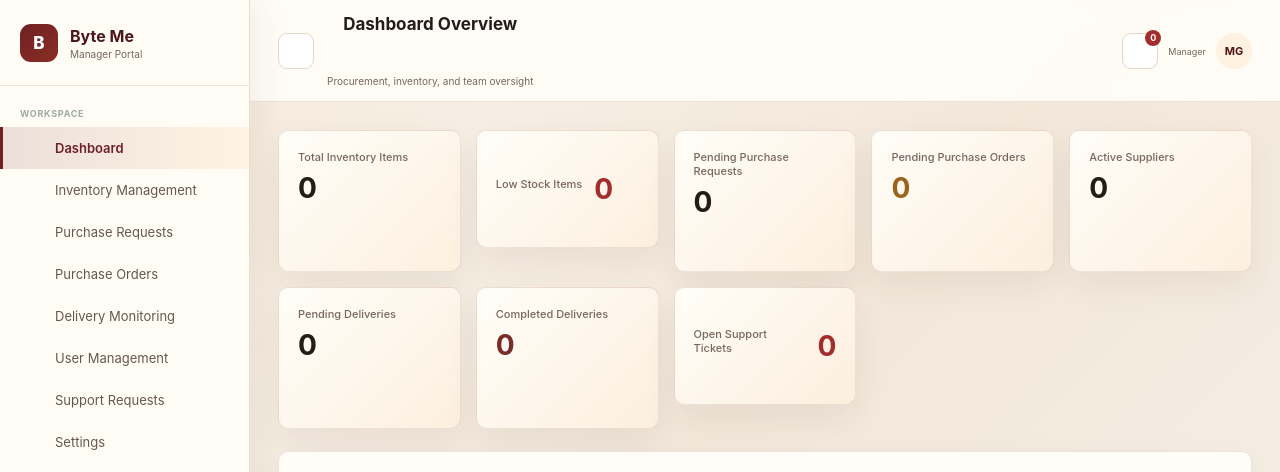
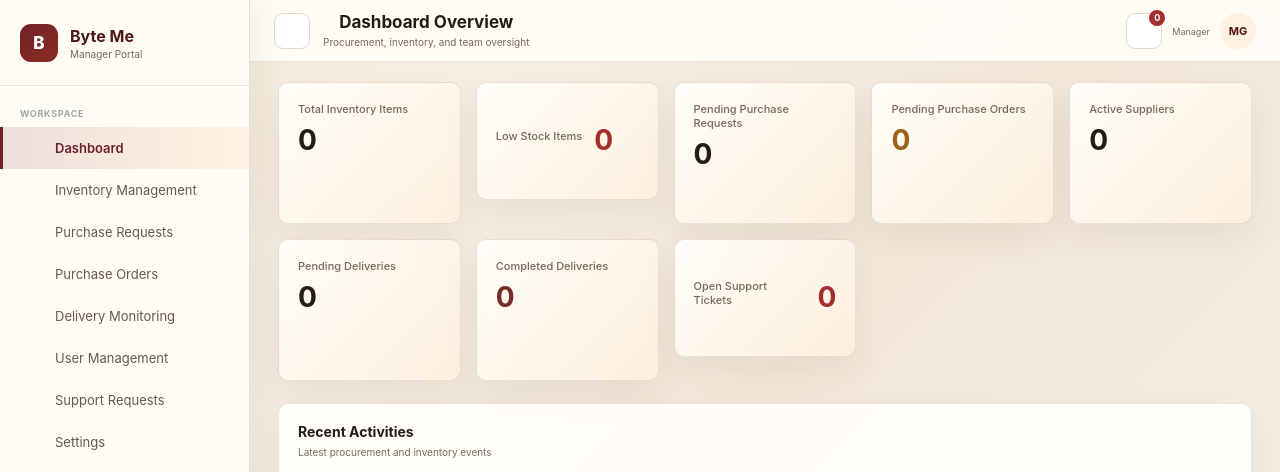
Before and after one commit to marcjustinleeggranada/byteme-erp, a Flask app: template templates/manager.html in a window 1280 px wide. Shown: the top 472 px of the page. Run offline with Flask 3, Linux system fonts and the light colour scheme; the template is opened without the code that fills it, so the values that code supplies are empty; data comes from the database, SQL or seed files in the repository; some libraries are stand-ins or nearby versions.

Commit message:
Fix dashboard header spacing and preserve user data across restarts.
Tighten topbar alignment and padding across all portals, and use a stable instance SQLite path with empty-database-only demo seeding.

Co-authored-by: Cursor <cursoragent@cursor.com>

```diff
--- a/app.py
+++ b/app.py
@@ -13,11 +13,27 @@ load_dotenv()
 app = Flask(__name__)
 app.secret_key = os.environ.get("SECRET_KEY", "super_secret_session_key")
 
-DATABASE_URL = os.environ.get("DATABASE_URL", "")
-if not DATABASE_URL:
-    DATABASE_URL = "sqlite:///procurement.db"
-elif DATABASE_URL.startswith("postgres://"):
-    DATABASE_URL = DATABASE_URL.replace("postgres://", "postgresql://", 1)
+def resolve_database_url():
+    configured = os.environ.get("DATABASE_URL", "").strip()
+    if configured:
+        if configured.startswith("postgres://"):
+            configured = configured.replace("postgres://", "postgresql://", 1)
+        return configured
+    app_dir = os.path.abspath(os.path.dirname(__file__))
+    instance_dir = os.path.join(app_dir, "instance")
+    os.makedirs(instance_dir, exist_ok=True)
+    instance_db = os.path.join(instance_dir, "procurement.db")
+    legacy_db = os.path.join(app_dir, "procurement.db")
+    if os.path.exists(legacy_db) and not os.path.exists(instance_db):
+        try:
+            import shutil
+            shutil.copy2(legacy_db, instance_db)
+        except OSError:
+            pass
+    db_path = instance_db if os.path.exists(instance_db) else legacy_db if os.path.exists(legacy_db) else instance_db
+    return "sqlite:///" + db_path.replace("\\", "/")
+
+DATABASE_URL = resolve_database_url()
 
 app.config["SQLALCHEMY_DATABASE_URI"] = DATABASE_URL
 app.config["SQLALCHEMY_TRACK_MODIFICATIONS"] = False
@@ -657,9 +673,18 @@ def check_and_auto_purchase_request(item_id, requested_by=None):
     ))
     return record
 
+def database_has_application_data():
+    return bool(
+        User.query.first()
+        or Supplier.query.first()
+        or Inventory.query.first()
+        or PurchaseOrder.query.first()
+        or PurchaseRequest.query.first()
+    )
+
 def seed_demo_data():
     """Populate sample suppliers, inventory, POs, and activity for first-run demos."""
-    if Inventory.query.first():
+    if database_has_application_data():
         return
 
     suppliers = [
--- a/static/css/style.css
+++ b/static/css/style.css
@@ -1647,20 +1647,20 @@ button,input,select,textarea { font:inherit; }
 .staff-sidebar-overlay { display:none; }
 .staff-main { min-width:0; flex:1 1 auto; width:0; display:flex; flex-direction:column; overflow:hidden; }
 .sidebar-collapsed .staff-content { max-width:none; width:100%; margin-left:0; margin-right:0; }
-.staff-topbar { min-height:74px; display:flex; align-items:center; justify-content:space-between; gap:20px; padding:14px 28px; border-bottom:1px solid var(--line); background:#fff; }
-.staff-title-wrap { display:flex; align-items:center; gap:13px; }
-.staff-title-wrap h1 { color:var(--ink); font-size:17px; font-weight:650; }
-.staff-title-wrap p { margin-top:3px; color:var(--muted); font-size:10px; }
+.staff-topbar { min-height:62px; display:flex; align-items:center; justify-content:space-between; gap:14px; padding:12px 24px; flex-wrap:nowrap; border-bottom:1px solid var(--line); background:#fff; }
+.staff-title-wrap { display:flex; align-items:center; gap:13px; min-width:0; flex:1 1 auto; }
+.staff-title-wrap h1 { color:var(--ink); font-size:17px; font-weight:650; margin:0; line-height:1.25; }
+.staff-title-wrap p { margin:2px 0 0; color:var(--muted); font-size:10px; line-height:1.3; }
 .staff-menu-button { width:36px; height:36px; display:grid; place-items:center; border:1px solid var(--line); border-radius:9px; background:#fff; color:var(--sage-900); font-size:20px; cursor:pointer; }
 .staff-menu-button:hover { background:var(--sage-50); }
-.staff-user { display:flex; align-items:center; gap:10px; }
+.staff-user { display:flex; align-items:center; gap:10px; flex-shrink:0; }
 .staff-user-copy { display:flex; flex-direction:column; align-items:flex-end; gap:2px; }
 .staff-user-copy strong { font-size:11px; }.staff-user-copy span { color:var(--muted); font-size:9px; }
 .staff-avatar,.large-avatar { display:grid; place-items:center; border-radius:50%; background:var(--sage-100); color:var(--sage-900); font-weight:700; }
 .staff-avatar { width:36px; height:36px; font-size:11px; }
 .staff-avatar.has-image { padding:0; overflow:hidden; }
 .staff-avatar img { width:100%; height:100%; object-fit:cover; border-radius:50%; display:block; }
-.staff-content { flex:1; width:100%; max-width:1500px; margin:0 auto; padding:28px; overflow-y:auto; }
+.staff-content { flex:1; width:100%; max-width:1500px; margin:0 auto; padding:20px 28px; overflow-y:auto; }
 .staff-screen { display:none; animation:staffFade .18s ease; }.staff-screen.active { display:block; }
 @keyframes staffFade { from{opacity:0;transform:translateY(3px)} to{opacity:1;transform:none} }
 .staff-kpi-grid { display:grid; grid-template-columns:repeat(auto-fit,minmax(180px,1fr)); gap:15px; margin-bottom:22px; }
@@ -1771,7 +1771,6 @@ body:has(.staff-app) {
 }
 
 .staff-topbar {
-  min-height: 76px;
   border-bottom-color: rgba(111,32,36,.12);
 }
 
@@ -1938,18 +1937,9 @@ td {
 
 @media(max-width:1100px) {
   .staff-topbar {
-    align-items: flex-start;
-    flex-direction: column;
+    align-items: center;
     gap: 12px;
-  }
-
-  .staff-title-wrap,
-  .staff-user {
-    width: 100%;
-  }
-
-  .staff-user {
-    justify-content: flex-end;
+    padding: 12px 18px;
   }
 }
 
@@ -2018,11 +2008,9 @@ td {
 .profile-readonly { font-size:11px; color:var(--muted); margin-top:8px; }
 .profile-readonly strong { color:var(--ink); }
 
-.staff-topbar-actions { display:flex; align-items:center; gap:12px; }
-.staff-topbar { flex-wrap: wrap; gap: 10px; }
-.staff-title-wrap { min-width: 0; flex: 1 1 220px; }
+.staff-topbar-actions { display:flex; align-items:center; gap:12px; flex-shrink:0; }
+.staff-topbar { flex-wrap:nowrap; align-items:center; gap:14px; }
 .staff-title-wrap h1 { overflow: hidden; text-overflow: ellipsis; white-space: nowrap; }
-.staff-topbar-actions { flex: 0 1 auto; max-width: 100%; }
 .staff-user { position: relative; z-index: 9000; }
 .portal-notifications-wrap { position: relative; z-index: 9000; isolation: isolate; }
 .portal-notification-button { position:relative; width:36px; height:36px; display:grid; place-items:center; border:1px solid var(--line); border-radius:9px; background:#fff; color:var(--sage-900); cursor:pointer; }
```
